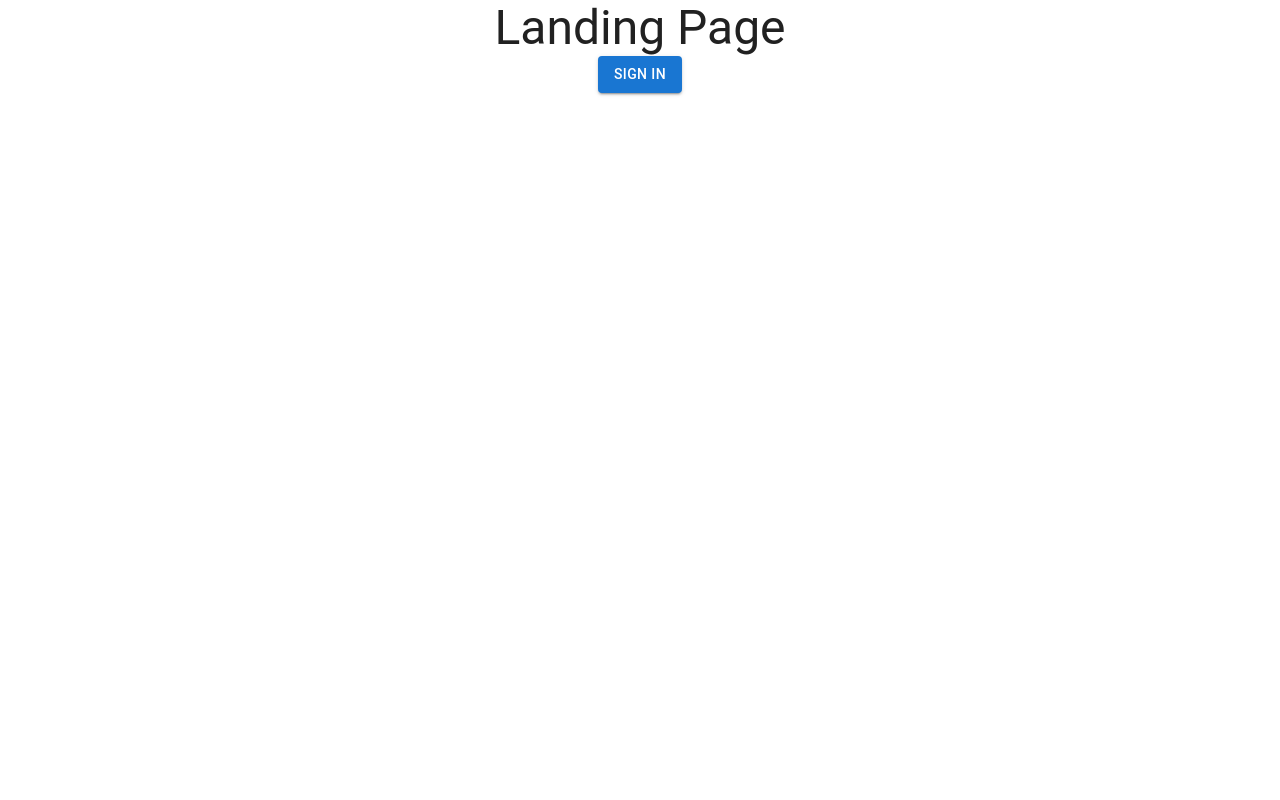
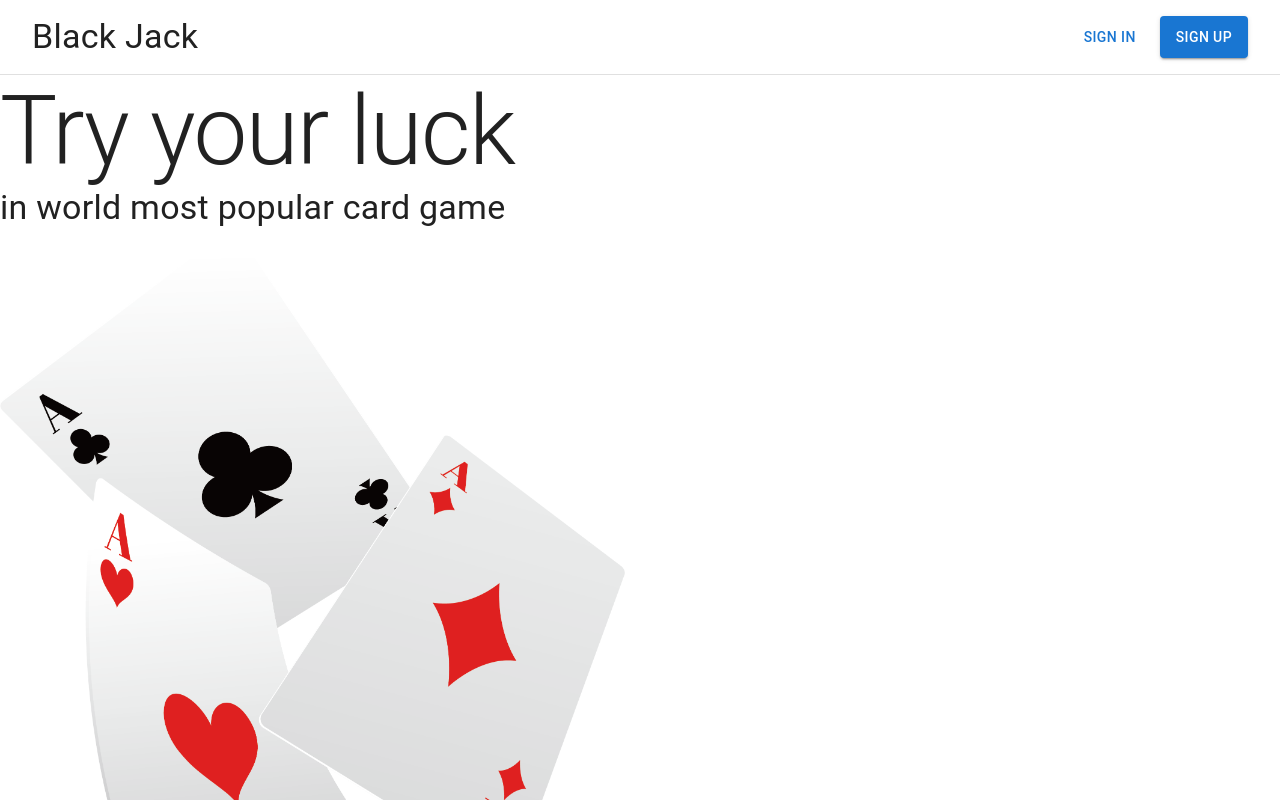
Before and after one commit to frontandrew/black-jack, a React (Vite) app in the folder packages/client/: page / in a window 1280 px wide. Built offline with nearby package versions, Linux system fonts and the light colour scheme.

Commit message:
chore: landing layout

```diff
--- /dev/null
+++ b/packages/client/src/assets/imgs/index.ts
@@ -0,0 +1 @@
+export { default as LandBack } from './land-back.png'
--- a/packages/client/src/pages/landing/view.tsx
+++ b/packages/client/src/pages/landing/view.tsx
@@ -1,21 +1,54 @@
-import { Box, Button, Typography } from '@mui/material'
+import { Box, Button, Grid, Typography, useTheme } from '@mui/material'
+import { useNavigate } from 'react-router-dom'
+import { LandBack } from '../../assets/imgs'
 
 import './style.css'
-import { useNavigate } from 'react-router-dom'
 
 export const LandingPage = () => {
   const navigate = useNavigate()
+  const { spacing, palette } = useTheme()
 
   return (
-    <Box className="landing-page">
-      <Typography variant="h3">Landing Page</Typography>
-      <Button
-        variant="contained"
-        onClick={() => {
-          navigate('/sign-in')
+    <Box>
+      {/* <Box overflow="auto" height="100%"> */}
+      <Grid
+        container
+        position="sticky"
+        borderBottom={1}
+        borderColor={palette.grey[300]}
+        sx={{
+          padding: spacing(2, 4),
         }}>
-        SIGN IN
-      </Button>
+        <Grid item flexGrow={2}>
+          <Typography variant="h4">Black Jack</Typography>
+        </Grid>
+        <Grid item gap={spacing(2)} alignContent="center" display="flex">
+          <Button
+            variant="text"
+            onClick={() => {
+              navigate('/sign-in')
+            }}>
+            SIGN IN
+          </Button>
+          <Button
+            variant="contained"
+            onClick={() => {
+              navigate('/sign-up')
+            }}>
+            SIGN UP
+          </Button>
+        </Grid>
+      </Grid>
+
+      <Grid container overflow="auto">
+        <Grid item>
+          <Typography variant="h1">Try your luck</Typography>
+          <Typography variant="h4">in world most popular card game</Typography>
+        </Grid>
+        <Grid item>
+          <img height="30%" src={LandBack} />
+        </Grid>
+      </Grid>
     </Box>
   )
 }
```
Also changed, not shown: packages/client/src/assets/imgs/land-back.png (added).
